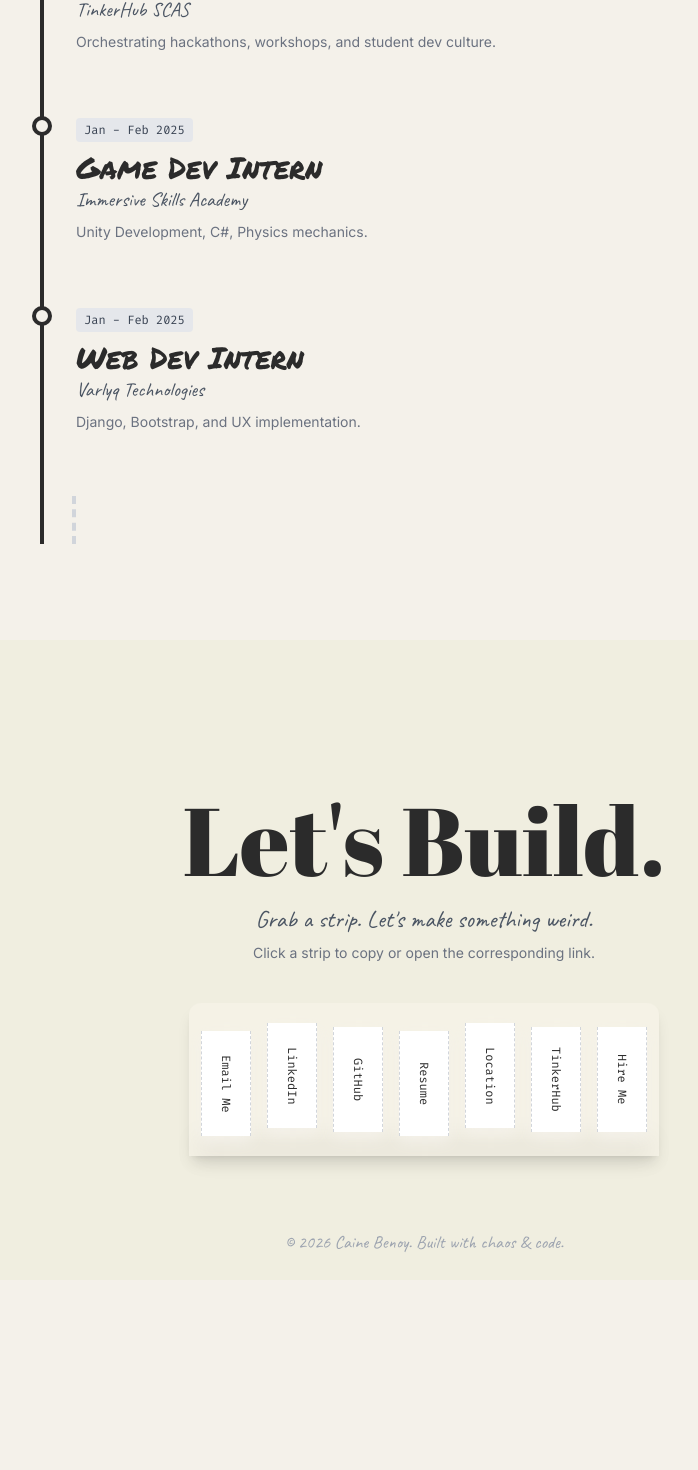
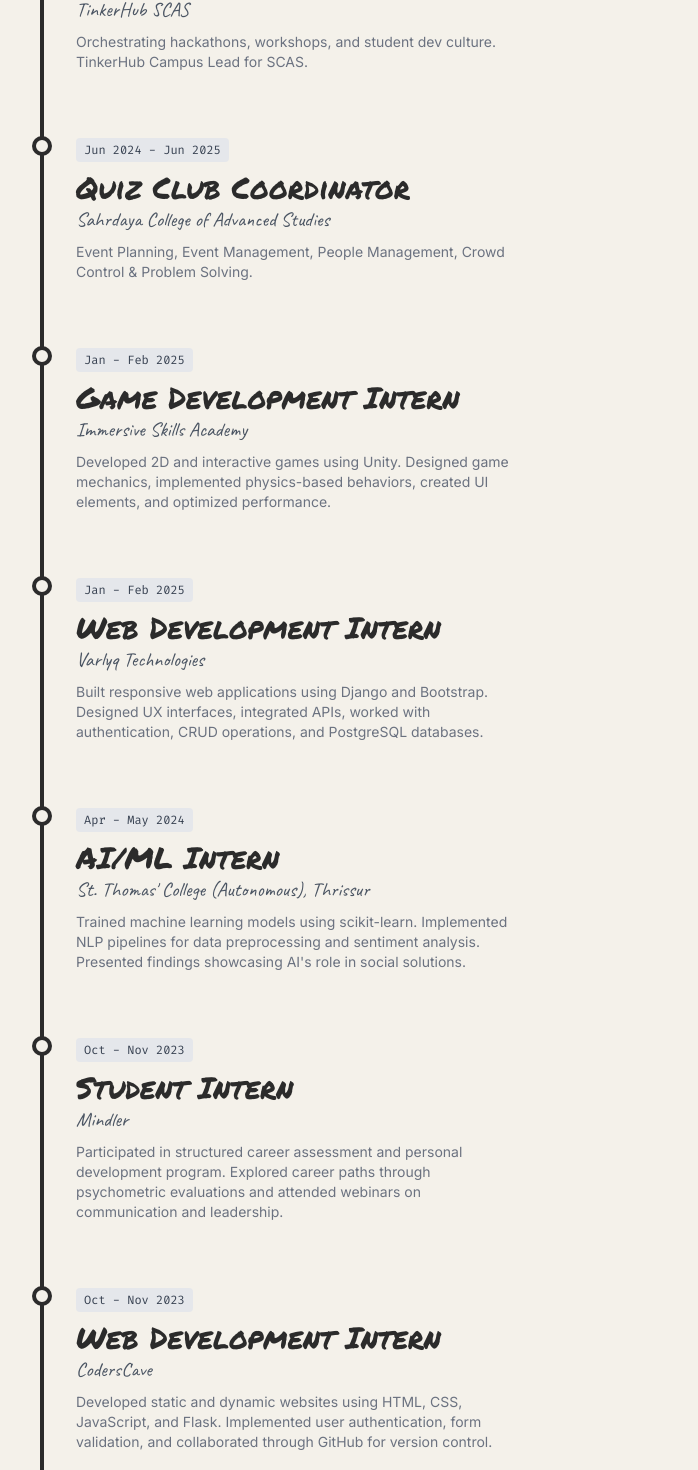
Before and after one commit to cainebenoy/personal-portfolio, a Next.js app: page / in a window 1280 px wide. Shown: the part 6710-8180 px from the top of the page, without its empty margins (216-914 px from the left). Before the commit the page ends 7990 px from the top, so only its background shows below. Built offline with nearby package versions, Linux system fonts and the light colour scheme.

Commit message:
Add comprehensive experience entries to Experience section

```diff
--- a/components/sections/Experience.tsx
+++ b/components/sections/Experience.tsx
@@ -11,19 +11,43 @@
     role: "Campus Lead",
     company: "TinkerHub SCAS",
     period: "Jul 2025 - Present",
-    desc: "Orchestrating hackathons, workshops, and student dev culture.",
+    desc: "Orchestrating hackathons, workshops, and student dev culture. TinkerHub Campus Lead for SCAS.",
   },
   {
-    role: "Game Dev Intern",
+    role: "Quiz Club Coordinator",
+    company: "Sahrdaya College of Advanced Studies",
+    period: "Jun 2024 - Jun 2025",
+    desc: "Event Planning, Event Management, People Management, Crowd Control & Problem Solving.",
+  },
+  {
+    role: "Game Development Intern",
     company: "Immersive Skills Academy",
     period: "Jan - Feb 2025",
-    desc: "Unity Development, C#, Physics mechanics.",
+    desc: "Developed 2D and interactive games using Unity. Designed game mechanics, implemented physics-based behaviors, created UI elements, and optimized performance.",
   },
   {
-    role: "Web Dev Intern",
+    role: "Web Development Intern",
     company: "Varlyq Technologies",
     period: "Jan - Feb 2025",
-    desc: "Django, Bootstrap, and UX implementation.",
+    desc: "Built responsive web applications using Django and Bootstrap. Designed UX interfaces, integrated APIs, worked with authentication, CRUD operations, and PostgreSQL databases.",
+  },
+  {
+    role: "AI/ML Intern",
+    company: "St. Thomas' College (Autonomous), Thrissur",
+    period: "Apr - May 2024",
+    desc: "Trained machine learning models using scikit-learn. Implemented NLP pipelines for data preprocessing and sentiment analysis. Presented findings showcasing AI's role in social solutions.",
+  },
+  {
+    role: "Student Intern",
+    company: "Mindler",
+    period: "Oct - Nov 2023",
+    desc: "Participated in structured career assessment and personal development program. Explored career paths through psychometric evaluations and attended webinars on communication and leadership.",
+  },
+  {
+    role: "Web Development Intern",
+    company: "CodersCave",
+    period: "Oct - Nov 2023",
+    desc: "Developed static and dynamic websites using HTML, CSS, JavaScript, and Flask. Implemented user authentication, form validation, and collaborated through GitHub for version control.",
   },
 ];
 
```
